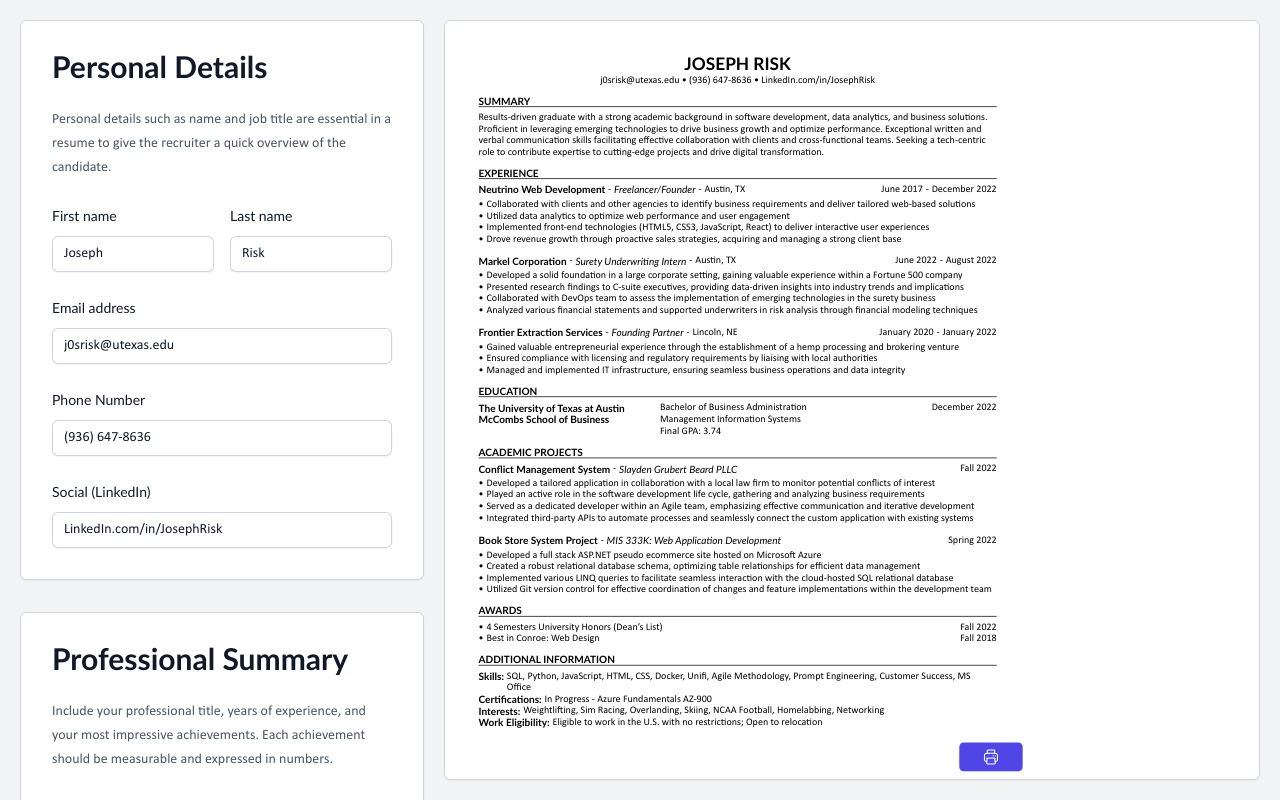
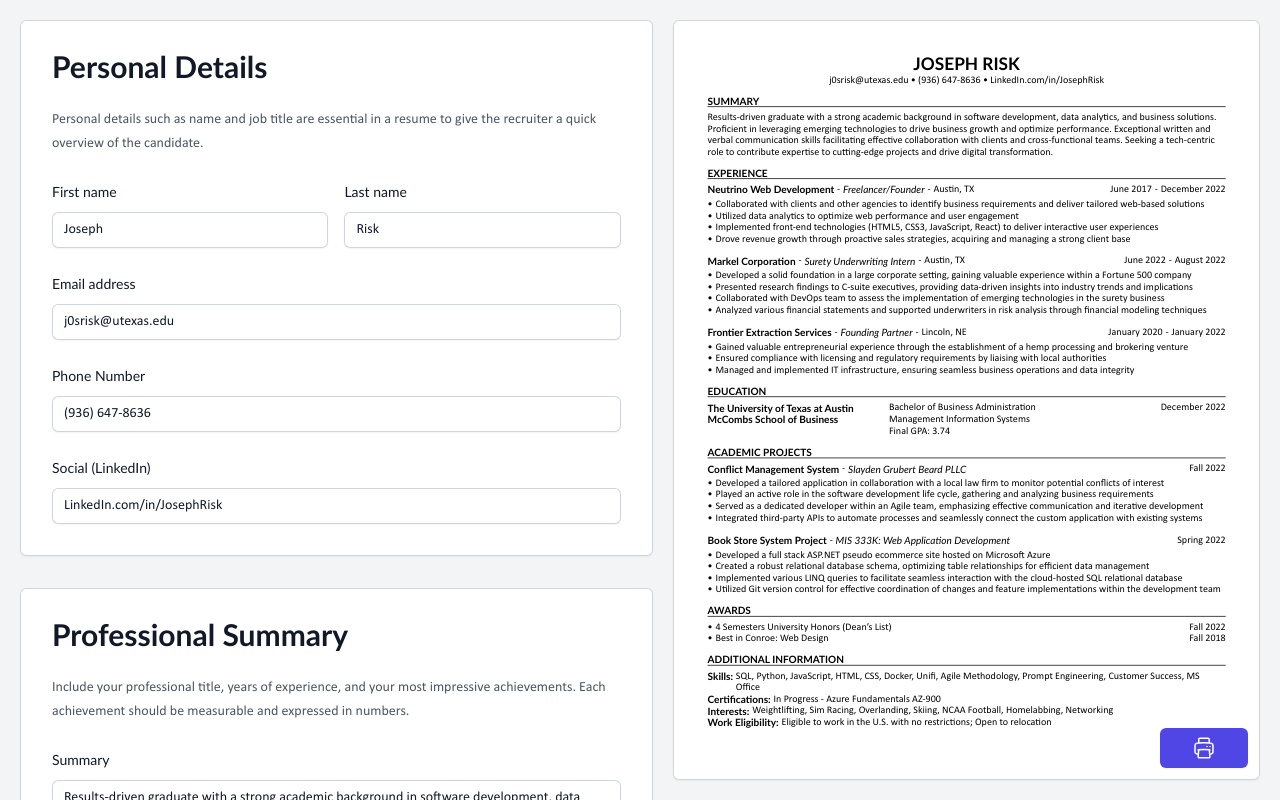
Before and after one commit to j0srisk/cv-application, a React (Vite) app: page / in a window 1280 px wide. Built offline with nearby package versions, Linux system fonts and the light colour scheme.

Commit message:
made responsive

```diff
--- a/package.json
+++ b/package.json
@@ -4,7 +4,7 @@
 	"version": "0.0.0",
 	"type": "module",
 	"scripts": {
-    "dev": "vite",
+		"dev": "vite --host",
 		"build": "vite build",
 		"lint": "eslint . --ext js,jsx --report-unused-disable-directives --max-warnings 0",
 		"preview": "vite preview"
--- a/src/App.jsx
+++ b/src/App.jsx
@@ -178,7 +178,7 @@
 
 	return (
 		<div className="flex h-screen bg-gray-100">
-			<main className="flex h-full w-full">
+			<main className="no-scrollbar flex h-fit w-full flex-col lg:h-full lg:flex-row">
 				<Editor resumeData={resumeData} setResumeData={setResumeData} />
 				<Previewer resumeData={resumeData} />
 			</main>
--- a/src/components/Previewer.jsx
+++ b/src/components/Previewer.jsx
@@ -6,23 +6,30 @@
 
 const Previewer = ({ resumeData }) => {
 	const [horizontalScale, setHorizontalScale] = useState(1);
+	const [verticalScale, setVerticalScale] = useState(1);
 	const windowHeight = useRef(window.innerHeight);
+	const windowWidth = useRef(window.innerWidth);
 
 	// Function to calculate the horizontalScale based on window dimensions
-	const calculateHorizontalScale = () => {
+	const calculateScale = () => {
 		const newHorizontalScale = (windowHeight.current - 40) / 1056;
+		console.log(windowHeight.current);
+		console.log(newHorizontalScale);
+		const newVerticalScale = (windowWidth.current - 40) / 816;
 		setHorizontalScale(newHorizontalScale);
+		setVerticalScale(newVerticalScale);
 	};
 
 	useEffect(() => {
 		// Event listener to handle window resize
 		const handleWindowResize = () => {
 			windowHeight.current = window.innerHeight;
-			calculateHorizontalScale();
+			windowWidth.current = window.innerWidth;
+			calculateScale();
 		};
 
 		// Calculate the initial horizontalScale once after the initial render
-		calculateHorizontalScale();
+		calculateScale();
 		window.addEventListener('resize', handleWindowResize);
 
 		// Cleanup the event listener when the component unmounts
@@ -37,13 +44,27 @@
 		documentTitle: `${resumeData.firstName}${resumeData.lastName}Resume`,
 	});
 
+	//set the scale of the resume based on the window size
+	//should utilize tailwind but complication with props
+	const isLargeScreen = windowWidth.current >= 1024;
+
+	const aspectRatio = {
+		height: isLargeScreen ? `${horizontalScale * 1056}px` : `${1.294117 * verticalScale * 816}px`,
+		width: isLargeScreen ? `${0.77272 * horizontalScale * 1056}px` : `${verticalScale * 816}px`,
+	};
+
+	const scale = {
+		transform: isLargeScreen ? `scale(${horizontalScale})` : `scale(${verticalScale})`,
+	};
+
 	return (
-		<div className="my-5 mr-5 aspect-[8.5/11] rounded-md border-0 bg-white shadow-sm ring-1 ring-inset ring-gray-300">
 		<div
-				style={{ transform: `scale(${horizontalScale.toFixed(6)})` }}
-				className="relative flex h-[11in] w-[8.5in] origin-top-left"
+			style={aspectRatio}
+			className={`relative mx-5 mb-5 mt-3 rounded-md border-0 bg-white shadow-sm ring-1 ring-inset ring-gray-300 lg:ml-0 lg:mt-5`}
 		>
+			<div style={scale} className="flex h-[11in] w-[8.5in] origin-top-left">
 				<McCombsResume resumeData={resumeData} ref={componentRef} />
+			</div>
 			<div>
 				<button
 					type="button"
@@ -67,7 +88,6 @@
 				</button>
 			</div>
 		</div>
-		</div>
 	);
 };
 
```
Lines whose indentation alone changed are shown as unchanged.
